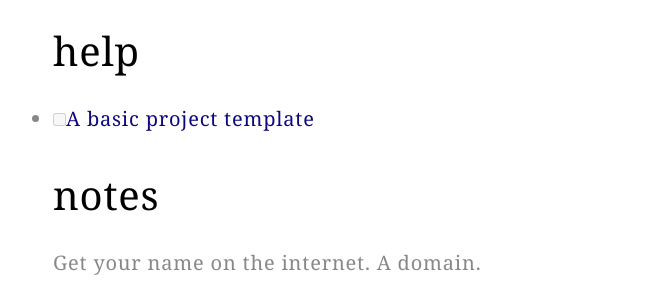
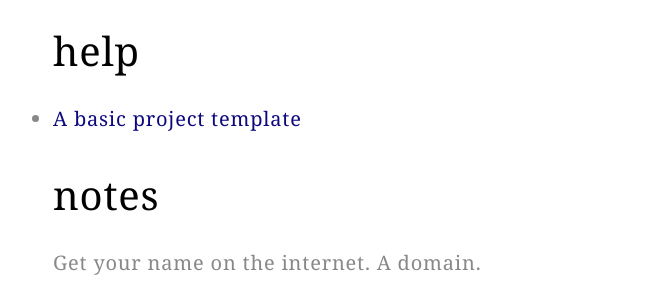
Before and after one commit to jelko/jelko.github.io, a Jekyll site: the page built from _posts/2018-04-03-coding-for-the-web.md, in a window 1280 px wide. Shown: the part 1003-1303 px from the top of the page, without its empty margins (287-958 px from the left). Built offline with Jekyll 4.4.1, drawn with Linux system fonts in a browser that asks for light colours; some web fonts are replaced.

Commit message:
update workshop

```diff
--- a/_posts/2018-04-03-coding-for-the-web.md
+++ b/_posts/2018-04-03-coding-for-the-web.md
@@ -25,7 +25,7 @@ permalink: workshop
 
 # help
 
-- [ ] [A basic project template](https://github.com/digitalmediabremen/basic-web-project)
+- [A basic project template](https://github.com/digitalmediabremen/basic-web-project)
 
 # notes
 
```
